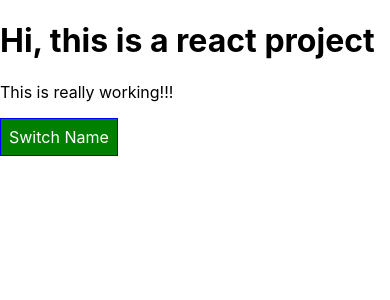
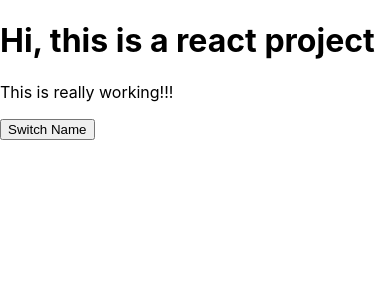
Before and after one commit to yehchilai/react-demo, a React app: page / in a window 390 px wide. Shown: the top 300 px of the page. Built offline with nearby package versions, Linux system fonts and the light colour scheme.

Commit message:
- using css module for pseudo selector and media queries.

```diff
--- a/src/App.css
+++ b/src/App.css
@@ -9,3 +9,26 @@
 .bold {
   font-weight: bold;
 }
+
+.App button {
+  background-color: green;
+  color: white;
+  font: inherit;
+  border: 1px solid blue;
+  padding: 8px;
+  cursor: pointer;
+}
+
+.App button:hover{
+  background-color: lightgreen;
+  color: black;
+}
+
+.App button.red{
+  background-color: red;
+}
+
+.App button.red:hover {
+  background-color: salmon;
+  color: black;
+}
--- a/src/App.js
+++ b/src/App.js
@@ -47,16 +47,8 @@
 
   render() {
 
-    const styleInline = {
-      backgroundColor: 'green',
-      color: 'white',
-      font: 'inherit',
-      border: '1px solid blue',
-      padding: '8px',
-      cursor: 'pointer'
-    };
-
     let persons = null;
+    let btnClass = '';
 
     if (this.state.showPersons) {
       persons = (
@@ -71,12 +63,12 @@
           })}
         </div>
       );
-
-      styleInline.backgroundColor = 'red';
+      btnClass = classes.red;
     }
 
     // const classes = ['red', 'bold'].join(' '); // 'red bold'
     const assignedClasses = [];
+
 
     if (this.state.persons.length <= 2) {
       assignedClasses.push(classes.red); // classes = ['red']
@@ -91,7 +83,7 @@
         <h1>Hi, this is a react project</h1>
         <p className={assignedClasses.join(' ')}>This is really working!!!</p>
         {/* Not recommended because of less efficient */}
-        <button style={styleInline}
+        <button className={btnClass}
           onClick={this.togglePersonHandler}>Switch Name</button>
         {persons}
       </div>
--- a/src/Person/Person.css
+++ b/src/Person/Person.css
@@ -7,8 +7,8 @@
   text-align: center;
 }
 
-/* @media (min-width: 450px) {
+@media (min-width: 500px) {
   .Person {
     width: 450px;
   }
-} */
+}
--- a/src/Person/Person.js
+++ b/src/Person/Person.js
@@ -2,11 +2,6 @@
 import classes from './Person.css'
 
 const person = (props) => {
-    // const styleInline = {
-    //     '@media (min-width: 450px)':{
-    //         width: '450px'
-    //     }
-    // };
 
     // return <p>I'm a person.I am {Math.floor(Math.random() * 30)} years old.</p>
     return (
```
